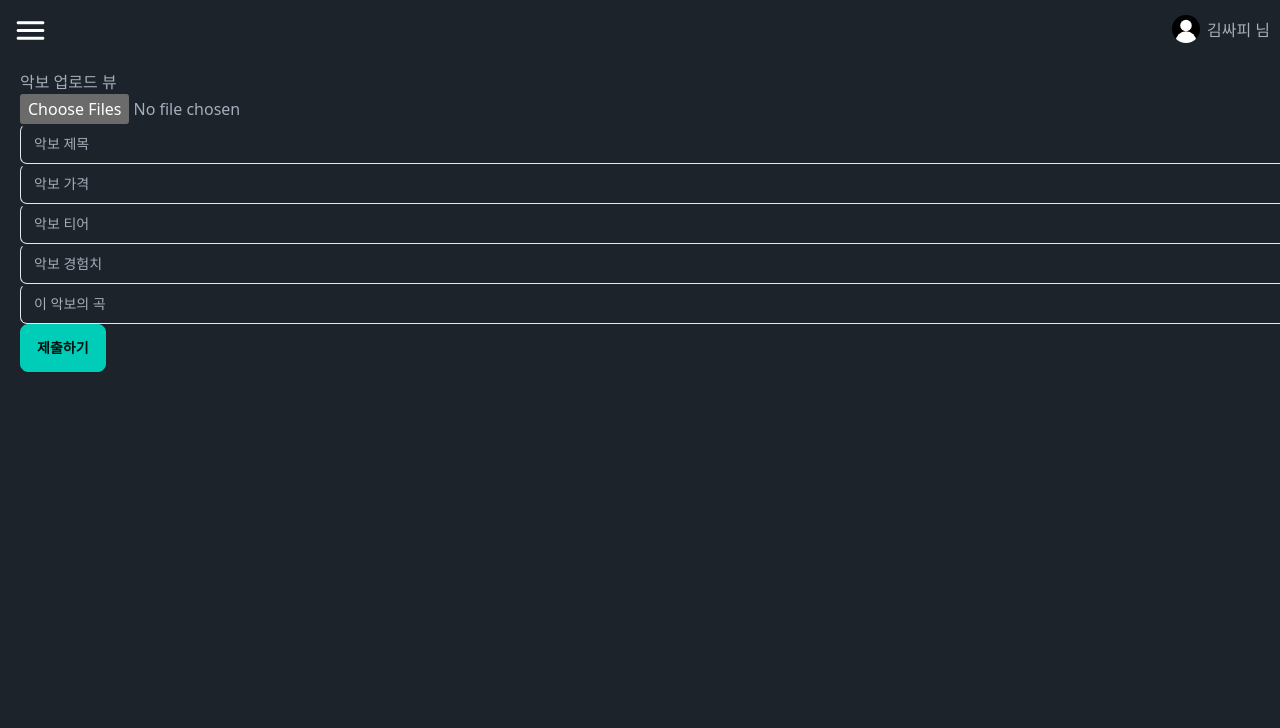
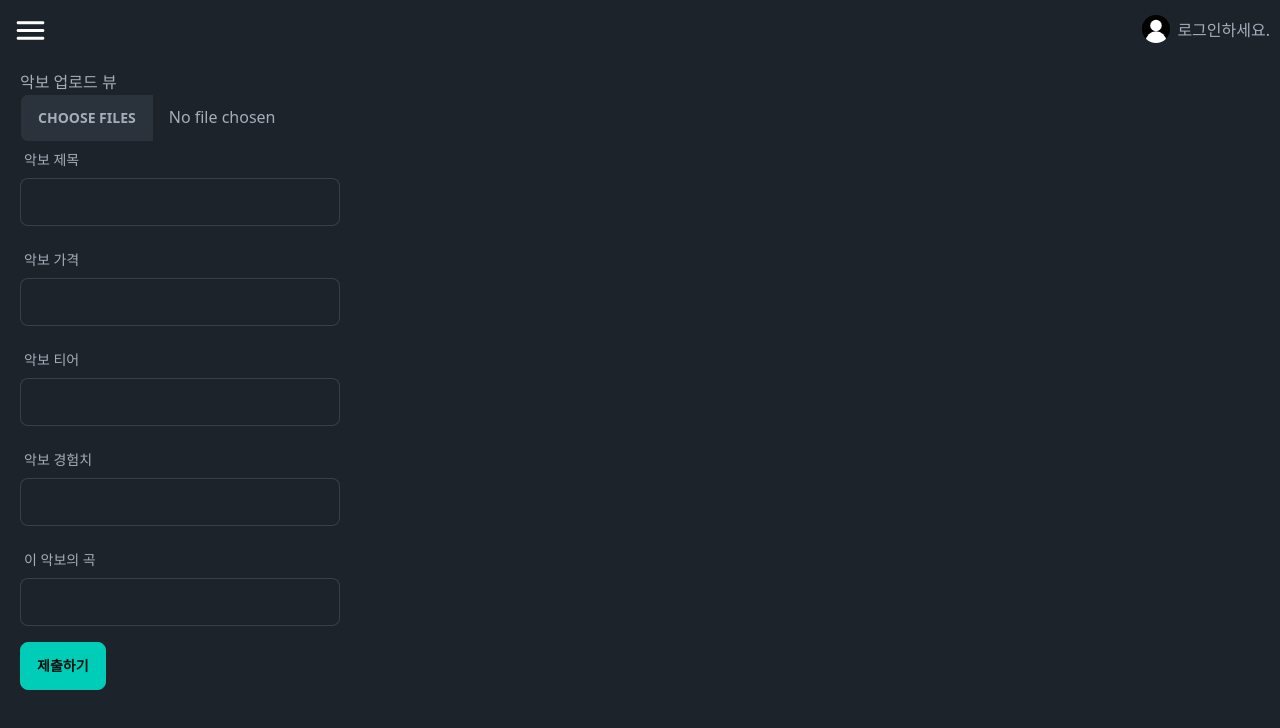
Before and after one commit to JaeY0ung/archive, a Vue app in the folder frontend/: page /sheet/upload in a window 1280 px wide. Shown: the top 728 px of the page. Built offline with nearby package versions, Linux system fonts and the light colour scheme; no server answers.

Commit message:
feat: 로그인 뷰

```diff
--- a/frontend/package.json
+++ b/frontend/package.json
@@ -14,6 +14,7 @@
     "@fortawesome/vue-fontawesome": "^3.0.8",
     "@material-tailwind/react": "^2.1.9",
     "axios": "^1.7.2",
+    "jwt-decode": "^4.0.0",
     "pinia": "^2.1.7",
     "vue": "^3.4.29",
     "vue-router": "^4.3.3"
--- a/frontend/src/api/user.js
+++ b/frontend/src/api/user.js
@@ -1,4 +1,4 @@
-import { localAxios } from '@/components/util/http-common';
+import { localAxios } from '@/util/http-common';
 const local = localAxios();
 
 async function userConfirm(param, success, fail) {
--- a/frontend/src/assets/css/main.css
+++ b/frontend/src/assets/css/main.css
@@ -2,12 +2,8 @@
 @import 'tailwindcss/components';
 @import 'tailwindcss/utilities';
 
+
 body {
+  height: 100vh;
   margin: 0;
-  padding: 0;
 }
-
-a {
-  /* text-decoration: none; */
-  /* color: black; */
-}
--- a/frontend/src/common/file-upload/UploadForm.vue
+++ b/frontend/src/common/file-upload/UploadForm.vue
@@ -76,10 +76,8 @@ const changeSongId = (data) => {
 
 <template>
     <div class="container">
-        <form @submit.prevent="uploadFile">
-            <div>
-                <input type="file" @change="handleFileChange" multiple />
-            </div>
+        <form class="form" @submit.prevent="uploadFile">
+            <input type="file" class="file-input w-full max-w-xs" @change="handleFileChange" multiple />
             <Input @send-input="changeTitle" inputTitle="악보 제목"/>
             <Input @send-input="changePrice" inputTitle="악보 가격"/>
             <Input @send-input="changeLevel" inputTitle="악보 티어"/>
@@ -91,5 +89,7 @@ const changeSongId = (data) => {
 </template>
 
 <style scoped>
+.form > * {
 
+}
 </style>
--- a/frontend/src/common/navigation/MyProfile.vue
+++ b/frontend/src/common/navigation/MyProfile.vue
@@ -1,5 +1,6 @@
 <script setup>
 import Profile from '@/common/icons/Profile.vue'
+import { RouterLink } from 'vue-router';
 defineProps({
     username : {type: String, required: false, default: "김싸피"}
 })
@@ -8,7 +9,15 @@ defineProps({
 <template>
     <div style="position: fixed; height: 40px; margin: 10px; display:flex; justify-content:end; width:fit-content;">
         <Profile style="display: flex; align-items: center; margin-right: 5px;"/>
-        <div style="display: flex; align-items: center;">{{ username }} 님</div>
+        <div style="display: flex; align-items: center;">
+            <!-- 로그인 완료 시 -->
+            <!-- <span>{{ username }} 님</span> -->
+
+            <!-- 비 로그인 시 -->
+            <RouterLink :to="{ name : 'login' }">
+                <span>로그인하세요.</span>
+            </RouterLink>
+        </div>
     </div>
 </template>
 
--- a/frontend/src/common/ui/Input.vue
+++ b/frontend/src/common/ui/Input.vue
@@ -1,28 +1,40 @@
 <script setup>
 import { ref } from 'vue';
-defineProps({
+const props = defineProps({
     inputTitle: { type: String, required: false, default: "title 값 전달해주세요." },
+    type: { type: String, required: false, default: "text" },
+    text: { type: String, required: false, default: "" },
+    color: { type: String, required: false, default: "blue" },
 })
 
 const emit = defineEmits(['send-input']);
 
 const getInput = () => {
     emit('send-input', inputValue.value)
+    console.log("입력: ", inputValue.value)
 }
 
-const color = ref("blue")
+// const status = ref('none') // none, success, fail
 
-const inputValue = ref("")
+const inputValue = ref(props.text)
 </script>
 
 <template>
-    <div class="relative w-full min-w-[200px] h-10">
-        <input @change="getInput" :class="`peer w-full h-full bg-transparent text-${ color }-gray-700 font-sans font-normal outline outline-0 focus:outline-0 disabled:bg-${ color }-gray-50 disabled:border-0 transition-all placeholder-shown:border placeholder-shown:border-${ color }-gray-200 placeholder-shown:border-t-${ color }-gray-200 border focus:border-2 border-t-transparent focus:border-t-transparent text-sm px-3 py-2.5 rounded-[7px] border-${ color }-gray-200 focus:border-${ color }-500`" placeholder=" " v-model=inputValue />
-        <label :class="`flex w-full h-full select-none pointer-events-none absolute left-0 font-normal !overflow-visible truncate peer-placeholder-shown:text-${ color }-gray-500 leading-tight peer-focus:leading-tight peer-disabled:text-transparent peer-disabled:peer-placeholder-shown:text-${ color }-gray-500 transition-all -top-1.5 peer-placeholder-shown:text-sm text-[11px] peer-focus:text-[11px] before:content[' '] before:block before:box-border before:w-2.5 before:h-1.5 before:mt-[6.5px] before:mr-1 peer-placeholder-shown:before:border-transparent before:rounded-tl-md before:border-t peer-focus:before:border-t-2 before:border-l peer-focus:before:border-l-2 before:pointer-events-none before:transition-all peer-disabled:before:border-transparent after:content[' '] after:block after:flex-grow after:box-border after:w-2.5 after:h-1.5 after:mt-[6.5px] after:ml-1 peer-placeholder-shown:after:border-transparent after:rounded-tr-md after:border-t peer-focus:after:border-t-2 after:border-r peer-focus:after:border-r-2 after:pointer-events-none after:transition-all peer-disabled:after:border-transparent peer-placeholder-shown:leading-[3.75] text-${ color }-gray-400 peer-focus:text-${ color }-500 before:border-${ color }-gray-200 peer-focus:before:!border-${ color }-500 after:border-${ color }-gray-200 peer-focus:after:!border-${ color }-500`">{{ inputTitle }}
+    <div>
+        <label class="form-control w-full max-w-xs">
+            <div class="label">
+                <span class="label-text">{{ inputTitle }}</span>
+                <!-- <span class="label-text-alt">Top Right label</span> -->
+            </div>
+            <input :type="type" @change="getInput" :placeholder="text" class="input input-bordered w-full max-w-xs" />
+            <div class="label">
+                <!-- <span v-if="status == 'success'" class="label-text-alt">올바른 {{ inputTitle }} 입니다.</span>
+                <span v-else-if="status == 'fail'" class="label-text-alt">잘못된 {{ inputTitle }} 입니다.</span> -->
+                <!-- <span class="label-text-alt">Bottom Right label</span> -->
+            </div>
         </label>
     </div>
 </template>
 
 <style scoped>
-
 </style>
--- a/frontend/src/stores/user.js
+++ b/frontend/src/stores/user.js
@@ -1,18 +1,11 @@
 import { ref } from 'vue'
+import { httpStatusCode } from "@/util/http-status"
 import { useRouter } from "vue-router"
 import { defineStore } from 'pinia'
 import { jwtDecode } from "jwt-decode"
-import {
-  userConfirm,
-  findById,
-  tokenRegeneration,
-  logout,
-} from "@/api/user"
-import { httpStatusCode } from "@/components/util/http-status"
+import { userConfirm, findById, tokenRegeneration, logout } from "@/api/user"
 
 export const useUserStore = defineStore('user', () => {
-  const lat = ref(37.5); // 37.501228095438144
-  const lng = ref(0); // 127.03957077888003
   const router = useRouter();
 
   const isLogin = ref(false)
@@ -20,20 +13,12 @@ export const useUserStore = defineStore('user', () => {
   const userInfo = ref(null)
   const isValidToken = ref(false)
 
-  const getLatLng = async () => {
-    if (navigator.geolocation) {
-      navigator.geolocation.getCurrentPosition((position) => { // GeoLocation을 이용해서 접속 위치를 얻어옵니다
-        lat.value = position.coords.latitude
-        lng.value = position.coords.longitude;
-        console.log("[사용자의 위치 가져옴] ", lat.value, " ", lng.value);
-      });
-    }
-}
-
   const userLogin = async (loginUser) => {
     await userConfirm(
       loginUser,
       (response) => {
+        console.log("loginUser: ")
+        console.log(loginUser)
         if (response.status === httpStatusCode.CREATE) {
           let { data } = response
           let accessToken = data["access-token"]
@@ -47,6 +32,8 @@ export const useUserStore = defineStore('user', () => {
         }
       },
       (error) => {
+        console.log("loginUser: ")
+        console.log(loginUser)
         console.log("로그인 실패!!!!")
         isLogin.value = false
         isLoginError.value = true
@@ -143,12 +130,10 @@ export const useUserStore = defineStore('user', () => {
   }
 
   return {
-    lat, lng,
     isLogin,
     isLoginError,
     userInfo,
     isValidToken,
-    getLatLng,
     userLogin,
     getUserInfo,
     tokenRegenerate,
--- a/frontend/src/views/LoginView.vue
+++ b/frontend/src/views/LoginView.vue
@@ -1,11 +1,75 @@
 <script setup>
+import { useUserStore } from '@/stores/user'
+// import Button from '@/common/ui/Button.vue';
+// import Input from '@/common/ui/Input.vue'
+import { ref } from 'vue';
+import { storeToRefs } from 'pinia';
+
+const userStore = useUserStore();
+const { userLogin } = userStore;
+const { isLogin, isLoginError } = storeToRefs(userStore);
+
+const login = async () => {
+	await userLogin(loginForm.value)
+	let token = sessionStorage.getItem("accessToken")
+	console.log("isLogin: " + isLogin.value + "\ntoken: " + token)
+	if (isLogin.value) {
+		getUserInfo(token)
+		router.replace({ name: "main" });
+    } else {
+        alert("로그인 실패")
+    }
+}
+
+
+const loginForm = ref({
+    email: "",
+    password: "",
+})
+
+// const changeEmail = (data) => {
+//     loginForm.value.email = data;
+// }
+
+// const changePassword = (data) => {
+//     loginForm.value.password = data;
+// }
 
 </script>
 
 <template>
+    <form class="login-form" @submit.prevent="login">
+        <div class="align-middle">
+            <label class="form-control w-full max-w-xs">
+                <div class="label">
+                    <span class="label-text">아이디 (이메일)</span>
+                </div>
+                <input v-model="loginForm.email" type="text"  class="input input-bordered w-full max-w-xs" />
+            </label>
 
+            <label class="form-control w-full max-w-xs">
+                <div class="label">
+                    <span class="label-text">비밀번호</span>
+                </div>
+                <input v-model="loginForm.password" type="password"  class="input input-bordered w-full max-w-xs" />
+            </label>
+        </div>
+
+        <div class="flex justify-center">
+            <button class="btn btn-primary" :class="color">
+                로그인
+            </button>
+        </div>
+    </form>
 </template>
 
 <style scoped>
-
+.login-form {
+    width: 50%;
+    max-width: 400px;
+    padding: 20px;
+    display: flex;
+    justify-content: center;
+    align-items: center;
+}
 </style>
```
